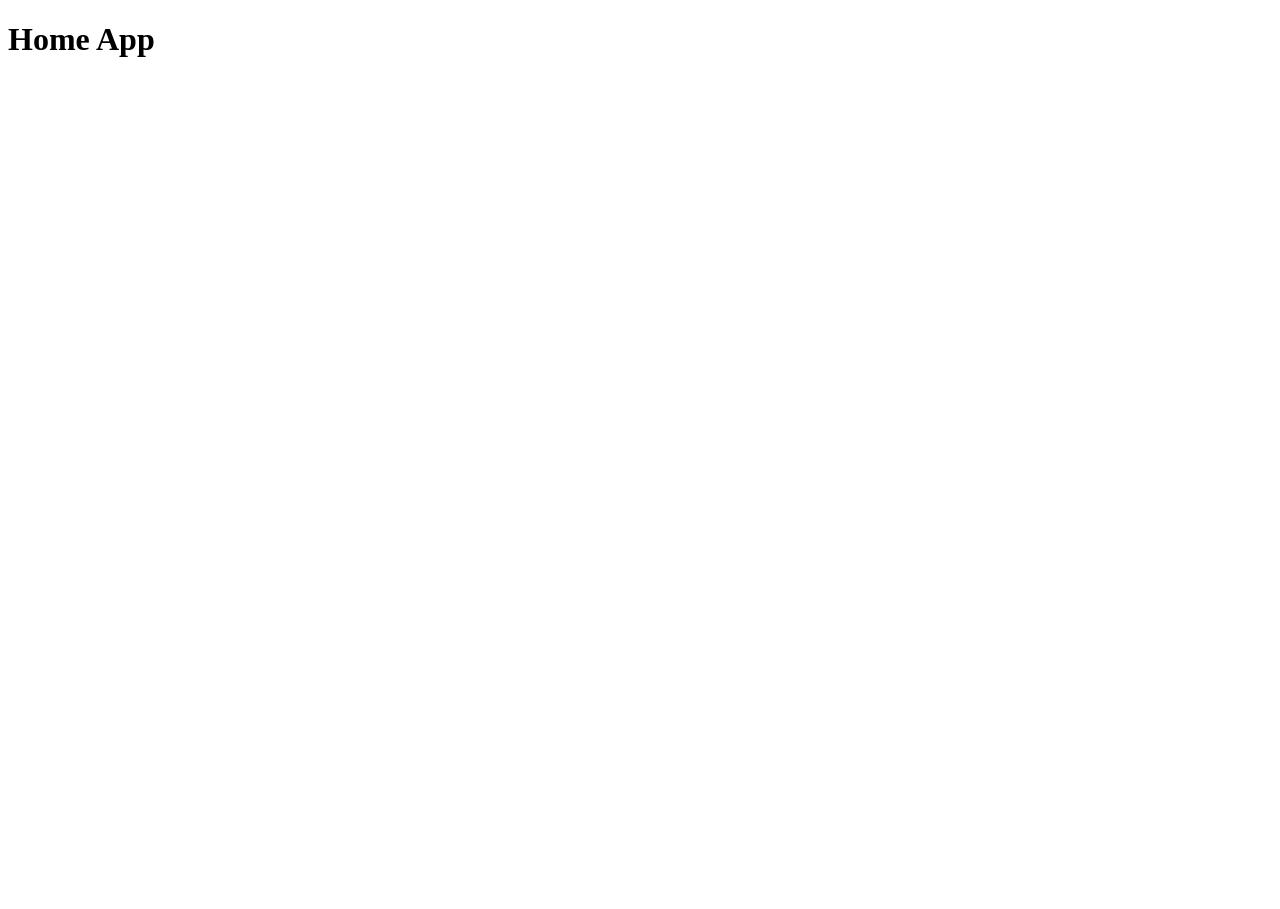
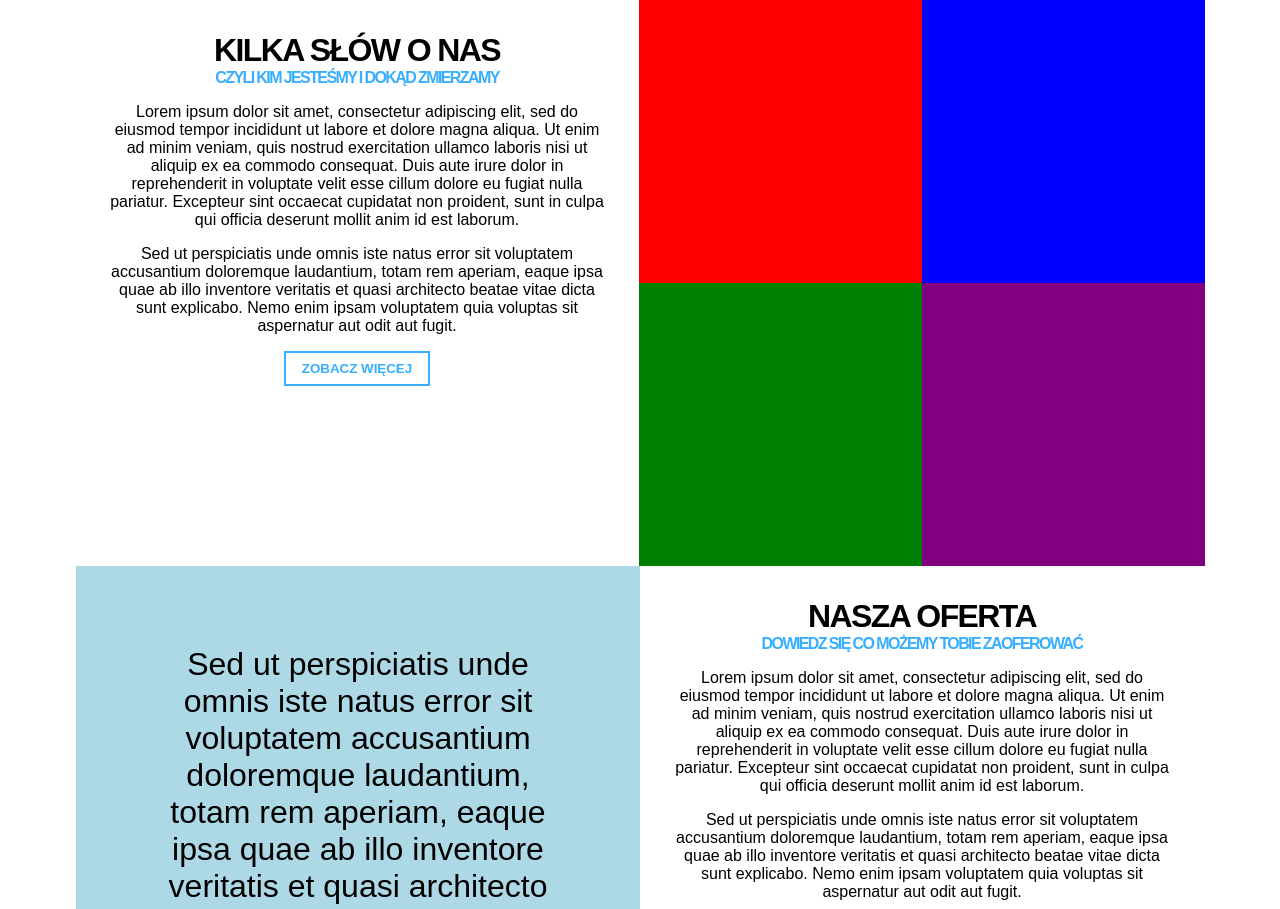
Before and after one commit to stosikmartyna/home_app, a React (Create React App) app: page / in a window 1280 px wide. Shown: the top 909 px of the page. Before the commit the page ends 800 px from the top, so only its background shows below. Built offline with nearby package versions, Linux system fonts and the light colour scheme.

Commit message:
Create HomeView component amd install emotion library

```diff
--- a/package.json
+++ b/package.json
@@ -6,6 +6,7 @@
     "@testing-library/jest-dom": "^5.11.4",
     "@testing-library/react": "^11.1.0",
     "@testing-library/user-event": "^12.1.10",
+    "emotion": "^10.0.27",
     "react": "^17.0.1",
     "react-dom": "^17.0.1",
     "react-scripts": "4.0.2",
--- a/src/App.js
+++ b/src/App.js
@@ -1,7 +1,9 @@
 import React from 'react';
+import { HomeView } from './components/HomeView/HomeView';
+import './index.css';
 
 export const App = () => {
   return (
-    <h1>Home App</h1>
+    <HomeView />
   );
 }
--- /dev/null
+++ b/src/components/HomeView/HomeView.jsx
@@ -0,0 +1,32 @@
+import React from 'react';
+import {homeView, container, boxContainer, box, textContainer} from './HomeView.styles';
+
+export const HomeView = () => {
+    return (
+        <div className={homeView}>
+            <div className={container}>
+                <h1>Kilka słów o nas</h1>
+                <h2>Czyli kim jesteśmy i dokąd zmierzamy</h2>
+                <p>Lorem ipsum dolor sit amet, consectetur adipiscing elit, sed do eiusmod tempor incididunt ut labore et dolore magna aliqua. Ut enim ad minim veniam, quis nostrud exercitation ullamco laboris nisi ut aliquip ex ea commodo consequat. Duis aute irure dolor in reprehenderit in voluptate velit esse cillum dolore eu fugiat nulla pariatur. Excepteur sint occaecat cupidatat non proident, sunt in culpa qui officia deserunt mollit anim id est laborum.</p>
+                <p>Sed ut perspiciatis unde omnis iste natus error sit voluptatem accusantium doloremque laudantium, totam rem aperiam, eaque ipsa quae ab illo inventore veritatis et quasi architecto beatae vitae dicta sunt explicabo. Nemo enim ipsam voluptatem quia voluptas sit aspernatur aut odit aut fugit.</p>
+                <button>Zobacz więcej</button>
+            </div>
+            <div className={boxContainer}>
+                <div className={box} />
+                <div className={box} />
+                <div className={box} />
+                <div className={box} />
+            </div>
+            <div class={textContainer}>
+                <p>Sed ut perspiciatis unde omnis iste natus error sit voluptatem accusantium doloremque laudantium, totam rem aperiam, eaque ipsa quae ab illo inventore veritatis et quasi architecto beatae vitae dicta sunt explicabo. Nemo enim ipsam voluptatem quia voluptas sit aspernatur aut odit aut fugit.</p>
+            </div>
+            <div className={container}>
+                <h1>Nasza oferta</h1>
+                <h2>Dowiedz się co możemy tobie zaoferować</h2>
+                <p>Lorem ipsum dolor sit amet, consectetur adipiscing elit, sed do eiusmod tempor incididunt ut labore et dolore magna aliqua. Ut enim ad minim veniam, quis nostrud exercitation ullamco laboris nisi ut aliquip ex ea commodo consequat. Duis aute irure dolor in reprehenderit in voluptate velit esse cillum dolore eu fugiat nulla pariatur. Excepteur sint occaecat cupidatat non proident, sunt in culpa qui officia deserunt mollit anim id est laborum.</p>
+                <p>Sed ut perspiciatis unde omnis iste natus error sit voluptatem accusantium doloremque laudantium, totam rem aperiam, eaque ipsa quae ab illo inventore veritatis et quasi architecto beatae vitae dicta sunt explicabo. Nemo enim ipsam voluptatem quia voluptas sit aspernatur aut odit aut fugit.</p>
+                <button>Zobacz więcej</button>
+            </div>
+        </div>
+    )
+}
--- /dev/null
+++ b/src/components/HomeView/HomeView.styles.js
@@ -0,0 +1,75 @@
+import { css } from 'emotion';
+
+export const homeView = css({
+    display: 'flex',
+    flexWrap: 'wrap',
+    justifyContent: 'center',
+})
+
+export const container = css({
+    height: '500px',
+    padding: '2rem',
+    textAlign: 'center',
+    width: '500px',
+
+    '& h1': {
+        letterSpacing: '-.1rem',
+        margin: 0,
+        textTransform: 'uppercase',
+    },
+
+    '& h2': {
+        color: '#38AEFE',
+        fontSize: '1rem',
+        letterSpacing: '-.1rem',
+        margin: 0,
+        textTransform: 'uppercase',
+    },
+
+    '& button': {
+        border: '2px solid #38AEFE',
+        color: '#38AEFE',
+        backgroundColor: 'white',
+        fontWeight: 'bold',
+        padding: '.5rem 1rem',
+        textTransform: 'uppercase',
+    }
+})
+
+export const boxContainer = css({
+    display: 'flex',
+    flexWrap: 'wrap',
+    height: '566px',
+    width: '566px',
+
+    '& :nth-child(1)': {
+        backgroundColor: 'red',
+    },
+    '& :nth-child(2)': {
+        backgroundColor: 'blue',
+    },
+    '& :nth-child(3)': {
+        backgroundColor: 'green',
+    },
+    '& :nth-child(4)': {
+        backgroundColor: 'purple',
+    },
+})
+
+export const box = css({
+    height: '50%',
+    width: '50%',
+})
+
+export const textContainer = css({
+    backgroundColor: 'lightBlue',
+    height: '500px',
+    fontSize: '2rem',
+    padding: '2rem',
+    textAlign: 'center',
+    width: '500px',
+
+    '& p': {
+        margin: '3rem',
+    }
+})
--- /dev/null
+++ b/src/index.css
@@ -0,0 +1,4 @@
+html, body {
+    font-family: Arial, Helvetica, sans-serif;
+    margin: 0;
+}
```
Also changed, not shown: 1 other file (tests, documents, lock files or other folders).
